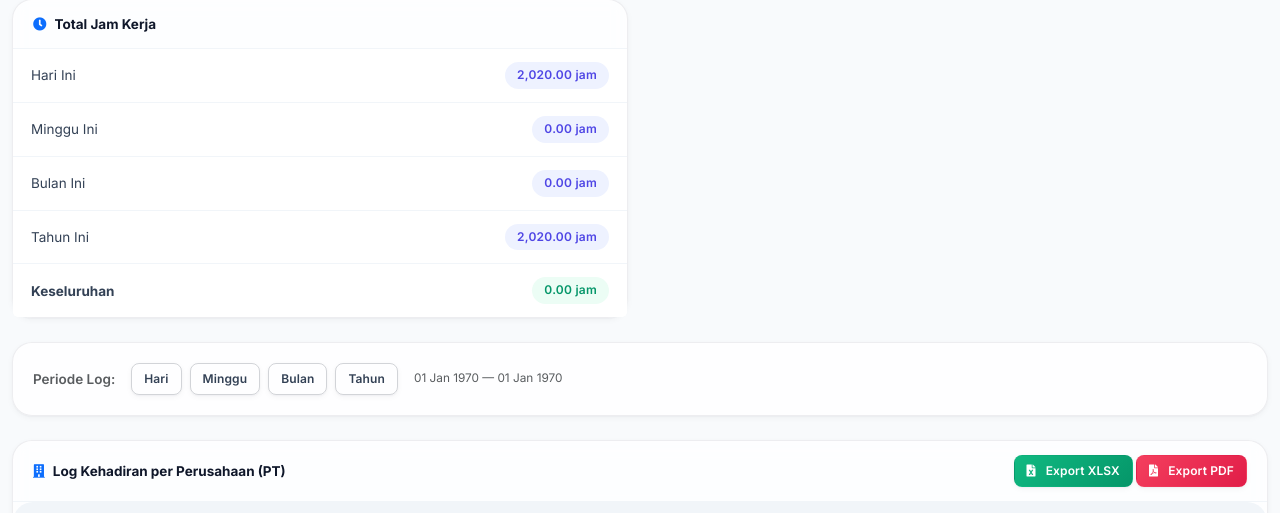
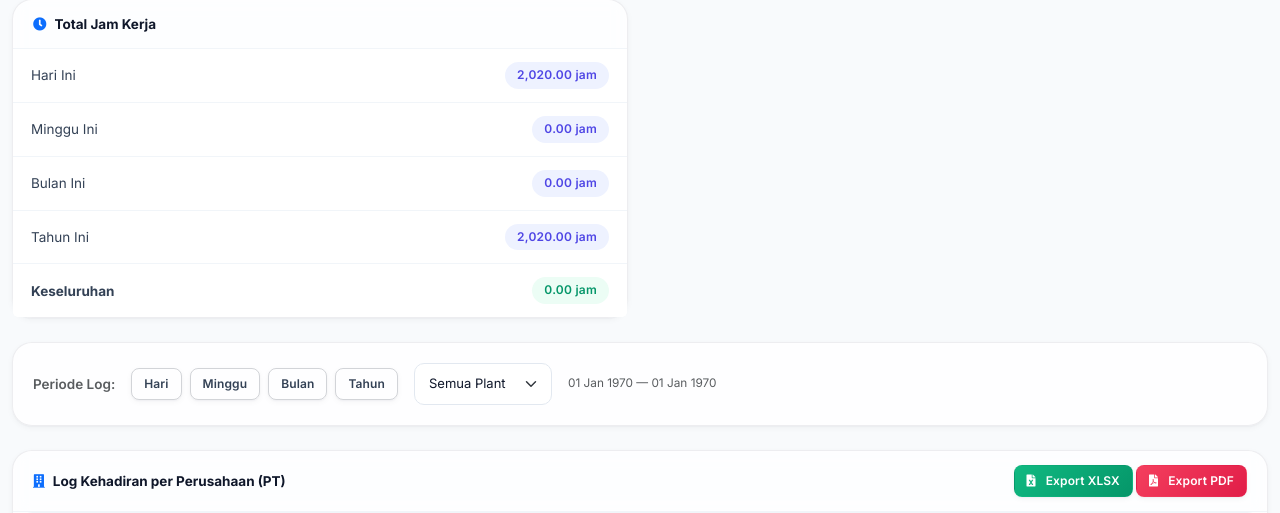
Before and after one commit to ayahbaik2020-afk/idcard, a PHP site: template templates/attendance/list.php in a window 1280 px wide. Shown: the part 287-800 px from the top of the page. Run offline with PHP 8.4, Linux system fonts and the light colour scheme; the template is opened without the code that fills it: most values are stand-ins (such as "Sample title", 1, 10 or a date in 2020); data that the repository does not hold is empty.

Commit message:
feat: add plant filter to attendance log tables - plant dropdown next to period switcher filters both company & manpower logs, persisted in period links and XLSX/PDF export (incl. EDC/VCM PLANT), subtitle shows selected plant

```diff
--- a/templates/attendance/list.php
+++ b/templates/attendance/list.php
@@ -121,9 +121,24 @@
         $periods = ['day' => 'Hari', 'week' => 'Minggu', 'month' => 'Bulan', 'year' => 'Tahun'];
         foreach ($periods as $p => $label):
             $pqs = ['page' => 'attendance', 'period' => $p];
+            if ($log_plant !== '') $pqs['log_plant'] = $log_plant;
         ?>
         <a href="index.php?<?php echo http_build_query($pqs); ?>" class="btn btn-sm <?php echo $period === $p ? 'btn-primary' : 'btn-outline-secondary'; ?>"><?php echo $label; ?></a>
         <?php endforeach; ?>
+        <form method="GET" class="d-flex align-items-center gap-2 ms-2">
+            <input type="hidden" name="page" value="attendance">
+            <input type="hidden" name="period" value="<?php echo htmlspecialchars($period); ?>">
+            <select name="log_plant" class="form-select form-select-sm" style="width:auto;" onchange="this.form.submit()">
+                <option value="">Semua Plant</option>
+                <option value="CA PLANT" <?php echo $log_plant == 'CA PLANT' ? 'selected' : ''; ?>>CA PLANT</option>
+                <option value="EDC PLANT" <?php echo $log_plant == 'EDC PLANT' ? 'selected' : ''; ?>>EDC PLANT</option>
+                <option value="VCM PLANT" <?php echo $log_plant == 'VCM PLANT' ? 'selected' : ''; ?>>VCM PLANT</option>
+                <option value="PVC PLANT" <?php echo $log_plant == 'PVC PLANT' ? 'selected' : ''; ?>>PVC PLANT</option>
+                <option value="MEI PLANT" <?php echo $log_plant == 'MEI PLANT' ? 'selected' : ''; ?>>MEI PLANT</option>
+                <option value="HPI PLANT" <?php echo $log_plant == 'HPI PLANT' ? 'selected' : ''; ?>>HPI PLANT</option>
+                <option value="EDC/VCM PLANT" <?php echo $log_plant == 'EDC/VCM PLANT' ? 'selected' : ''; ?>>EDC/VCM PLANT</option>
+            </select>
+        </form>
         <span class="ms-2 text-muted small"><?php echo date('d M Y', strtotime($from)); ?> — <?php echo date('d M Y', strtotime($to)); ?></span>
     </div>
 </div>
@@ -137,6 +152,7 @@
                 <span>
                     <?php
                         $log_qs = ['page' => 'attendance', 'action' => 'exportLog', 'log' => 'company', 'period' => $period];
+                        if ($log_plant !== '') $log_qs['log_plant'] = $log_plant;
                     ?>
                     <a href="index.php?<?php echo http_build_query($log_qs + ['format' => 'xlsx']); ?>" class="btn btn-sm btn-success"><i class="fas fa-file-excel me-1"></i>Export XLSX</a>
                     <a href="index.php?<?php echo http_build_query($log_qs + ['format' => 'pdf']); ?>" class="btn btn-sm btn-danger"><i class="fas fa-file-pdf me-1"></i>Export PDF</a>
@@ -187,6 +203,7 @@
                 <span>
                     <?php
                         $log_qs = ['page' => 'attendance', 'action' => 'exportLog', 'log' => 'person', 'period' => $period];
+                        if ($log_plant !== '') $log_qs['log_plant'] = $log_plant;
                     ?>
                     <a href="index.php?<?php echo http_build_query($log_qs + ['format' => 'xlsx']); ?>" class="btn btn-sm btn-success"><i class="fas fa-file-excel me-1"></i>Export XLSX</a>
                     <a href="index.php?<?php echo http_build_query($log_qs + ['format' => 'pdf']); ?>" class="btn btn-sm btn-danger"><i class="fas fa-file-pdf me-1"></i>Export PDF</a>
```
Also changed, not shown: WORK_LOG.md (+15 -0 lines), src/Controllers/AttendanceController.php (+27 -8 lines).
